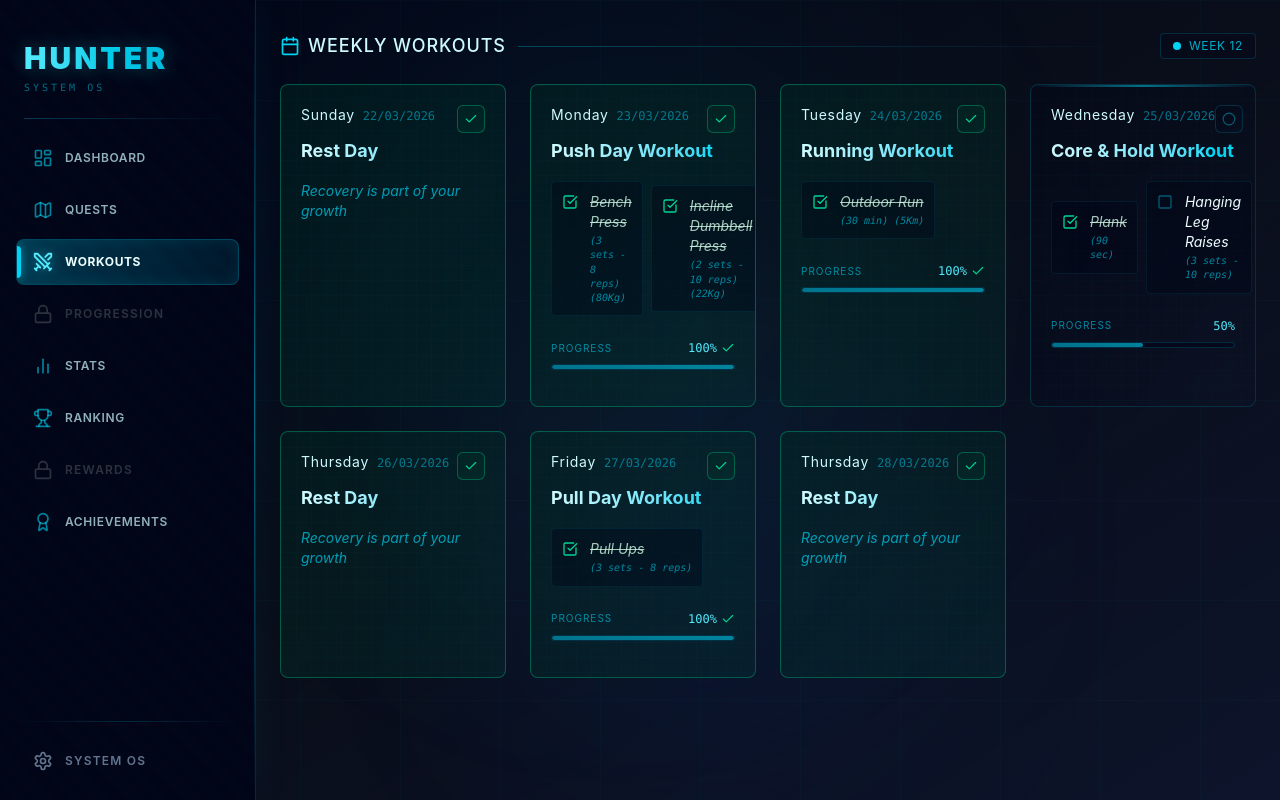
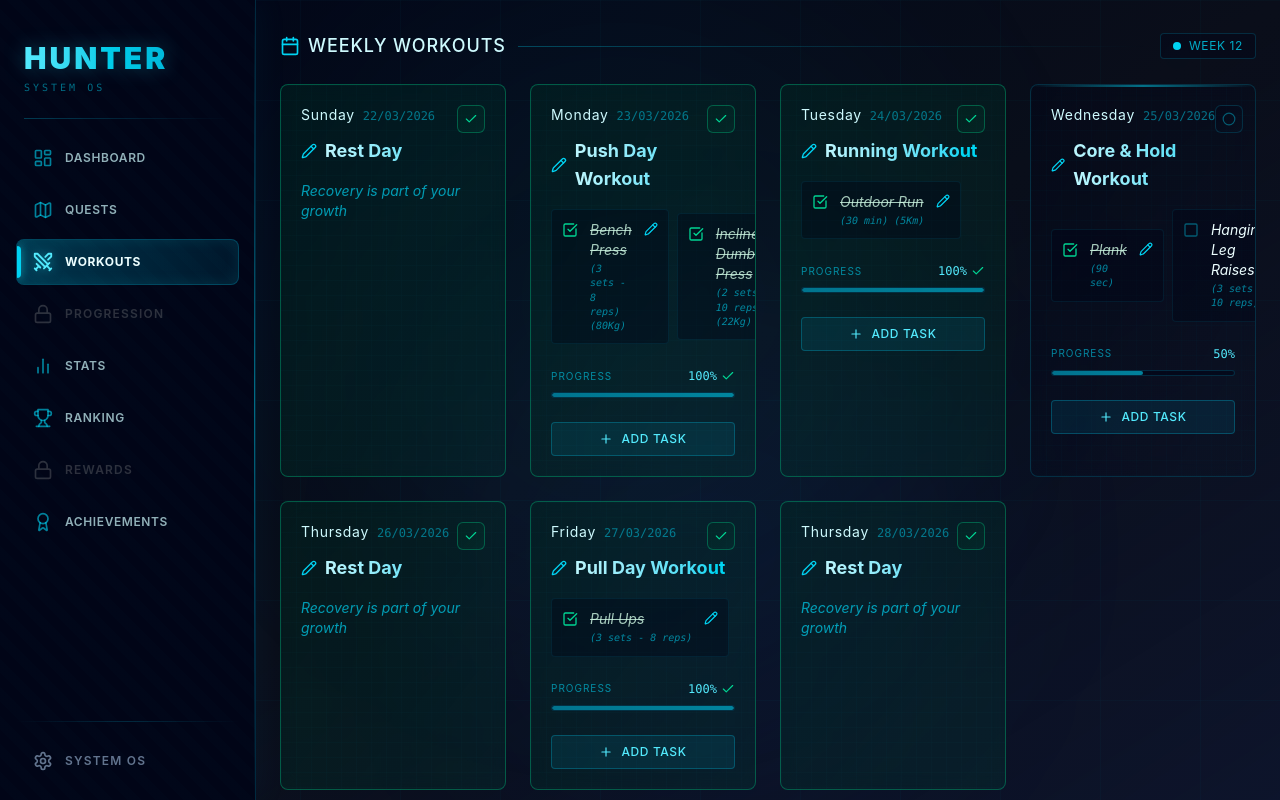
Before and after one commit to Kendsar/Solo-leveling, a React (Vite) app: page /workouts in a window 1280 px wide. Built offline with nearby package versions, Linux system fonts and the light colour scheme.

Commit message:
DEV: Allow scheduling future workouts

```diff
--- a/src/app/components/DayCard.tsx
+++ b/src/app/components/DayCard.tsx
@@ -31,7 +31,7 @@ export function DayCard({ dayData, delay = 0 }: DayCardProps) {
     status,
     completionRate,
     exercises,
-    isCurrentOrFuture,
+    isFuture,
     isToday,
     isDisabled,
   } = dayData;
@@ -200,7 +200,7 @@ export function DayCard({ dayData, delay = 0 }: DayCardProps) {
             ) : (
               <>
                 <h3 className="flex items-center gap-2 text-lg font-bold text-transparent bg-clip-text bg-gradient-to-r from-cyan-100 to-cyan-400 flex-1">
-                  {dayData.isToday && (
+                  {dayData.isFuture && (
                     <Pencil
                       className="w-4 h-4 text-cyan-400 cursor-pointer"
                       onClick={() => setIsEditingTitle(true)}
@@ -258,7 +258,7 @@ export function DayCard({ dayData, delay = 0 }: DayCardProps) {
                           </span>
                         )}
                       </div>
-                      {dayData.isToday && editingIndex !== idx && (
+                      {dayData.isFuture && editingIndex !== idx && (
                         <Pencil
                           className="w-3.5 h-3.5 text-cyan-400 cursor-pointer mt-0.5"
                           onClick={() => {
@@ -319,7 +319,7 @@ export function DayCard({ dayData, delay = 0 }: DayCardProps) {
           )}
 
           {/* Add Task */}
-          {isCurrentOrFuture && dayData.isToday && !isRestDay() ? (
+          {isFuture && !isRestDay() ? (
             <div className="mt-2 text-sm">
               <AnimatePresence mode="popLayout">
                 {isAddingTask ? (
--- a/src/app/components/WeeklyGrid.tsx
+++ b/src/app/components/WeeklyGrid.tsx
@@ -16,7 +16,7 @@ export interface DayData {
   completionRate: number;
   exercises: ProcessedExercise[];
   isToday: boolean;
-  isCurrentOrFuture: boolean;
+  isFuture: boolean;
   isDisabled: boolean;
 }
 
--- a/src/app/utils/processHunterData.ts
+++ b/src/app/utils/processHunterData.ts
@@ -211,7 +211,7 @@ export function mapWorkoutToDayData(workouts: DailyWorkout[]): DayData[] {
         details: formatExerciseDetails(ex),
       })),
       isToday: dayDate.getTime() === today.getTime(),
-      isCurrentOrFuture: workoutDate >= today,
+      isFuture: workoutDate > today,
       isDisabled: workout.disabled,
     };
   });
@@ -305,7 +305,7 @@ export function processWeeklyData() {
       completionRate: day.doughnutProgress,
       exercises,
       isToday: isToday,
-      isCurrentOrFuture: isToday || isFuture,
+      isFuture: isFuture,
       isDisabled: isPast
     };
   });
```
